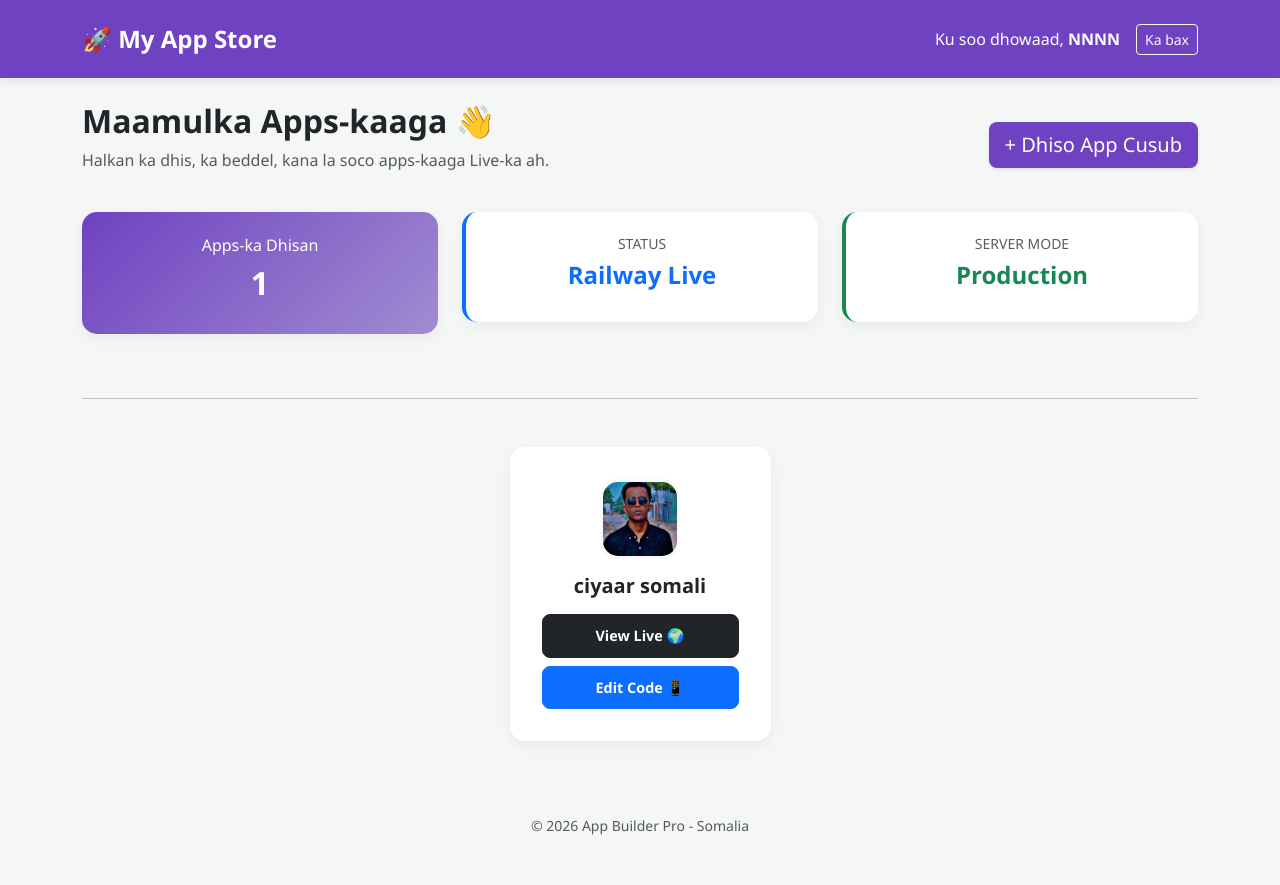
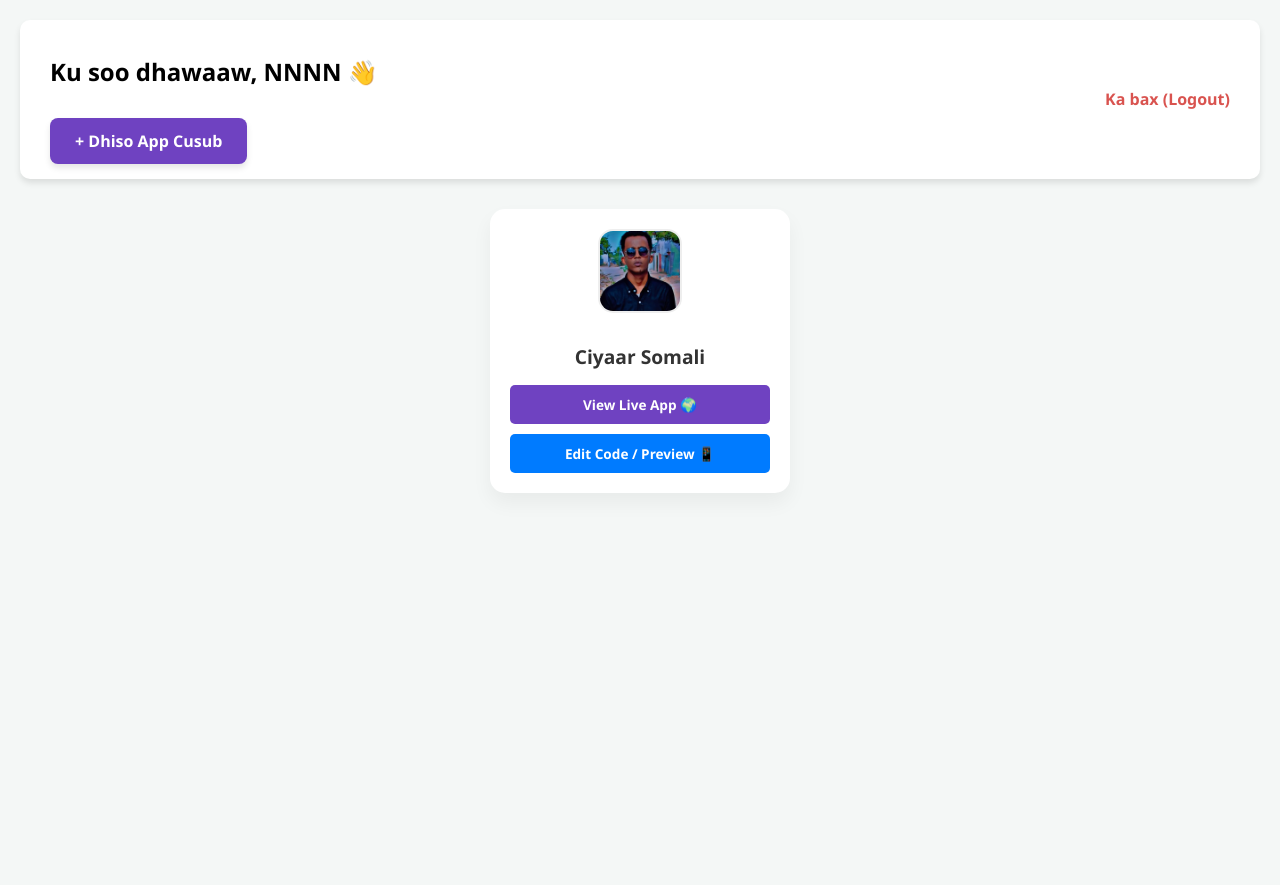
Before and after one commit to Abdi-Dev-2026/AppBuilderProject, a Django app: page /dashboard/ in a window 1280 px wide. After the commit the page ends 473 px from the top, so only its background shows below. Run offline with Django 5.2, Linux system fonts and the light colour scheme; a user stored in the database is signed in; data comes from the database, SQL or seed files in the repository.

Commit message:
Dashboard-ka waa la qurxiyey

```diff
--- a/core/templates/core/dashboard.html
+++ b/core/templates/core/dashboard.html
@@ -2,115 +2,84 @@
 <html lang="so">
 <head>
     <meta charset="UTF-8">
-    <meta name="viewport" content="width=device-width, initial-scale=1.0">
     <title>Dashboard - My App Store</title>
-    <link href="https://cdn.jsdelivr.net/npm/bootstrap@5.3.0/dist/css/bootstrap.min.css" rel="stylesheet">
     <style>
-        body { background-color: #f4f7f6; font-family: 'Segoe UI', Tahoma, Geneva, Verdana, sans-serif; }
-        .navbar { background-color: #6f42c1; box-shadow: 0 2px 10px rgba(0,0,0,0.1); }
-        .card { border: none; border-radius: 15px; box-shadow: 0 5px 15px rgba(0,0,0,0.05); transition: 0.3s; }
-        .card:hover { transform: translateY(-8px); box-shadow: 0 12px 20px rgba(0,0,0,0.1); }
-        .app-icon { width: 80px; height: 80px; border-radius: 18px; object-fit: cover; margin-bottom: 15px; border: 3px solid #f8f9fa; }
-        .btn-custom { border-radius: 8px; font-weight: 600; padding: 10px; font-size: 0.9rem; }
-        .stats-card { background: linear-gradient(135deg, #6f42c1, #a18cd1); color: white; }
+        body { font-family: 'Segoe UI', Tahoma, Geneva, Verdana, sans-serif; background-color: #f4f7f6; margin: 0; padding: 20px; }
+        .header { display: flex; justify-content: space-between; align-items: center; background: #fff; padding: 15px 30px; border-radius: 10px; box-shadow: 0 4px 6px rgba(0,0,0,0.1); }
+
+        .app-container { display: flex; flex-wrap: wrap; gap: 25px; margin-top: 30px; justify-content: center; }
+        .app-card { background: #fff; border-radius: 15px; padding: 20px; width: 260px; text-align: center; box-shadow: 0 10px 20px rgba(0,0,0,0.05); transition: 0.3s; }
+        .app-card:hover { transform: translateY(-10px); }
+
+        /* Sawirka Icon-ka */
+        .app-card img { width: 80px; height: 80px; border-radius: 15px; object-fit: cover; margin-bottom: 15px; border: 2px solid #eee; }
+        .app-card h3 { margin: 10px 0; color: #333; font-size: 1.2rem; text-transform: capitalize; }
+
+        /* Batoonada Card-ka dhexdiisa */
+        .btn-group { display: flex; flex-direction: column; gap: 10px; margin-top: 15px; }
+
+        .btn-live { background: #6f42c1; color: white; padding: 10px; border-radius: 5px; text-decoration: none; font-weight: bold; font-size: 0.85rem; transition: 0.3s; }
+        .btn-live:hover { background: #5a32a3; }
+
+        .btn-edit { background: #007bff; color: white; padding: 10px; border-radius: 5px; text-decoration: none; font-weight: bold; font-size: 0.85rem; transition: 0.3s; }
+        .btn-edit:hover { background: #0056b3; }
+
+        .btn-download { background: #28a745; color: white; padding: 10px; border-radius: 5px; text-decoration: none; font-weight: bold; font-size: 0.85rem; transition: 0.3s; }
+        .btn-download:hover { background: #218838; }
+
+        /* Batoonka weyn ee Create App */
+        .btn-create { background: #6f42c1; color: white; padding: 12px 25px; border-radius: 8px; text-decoration: none; font-weight: bold; box-shadow: 0 4px 6px rgba(0,0,0,0.1); display: inline-block; margin-top: 10px; }
+        .btn-create:hover { background: #5a32a3; }
+
+        .logout-btn { color: #d9534f; text-decoration: none; font-weight: bold; }
     </style>
 </head>
 <body>
 
-<nav class="navbar navbar-dark mb-4 p-3">
-    <div class="container">
-        <a class="navbar-brand fw-bold fs-4" href="#">🚀 My App Store</a>
-        <div class="d-flex align-items-center">
-            <span class="text-white me-3 d-none d-md-block">Ku soo dhowaad, <strong>{{ request.user.username }}</strong></span>
-            <a href="{% url 'logout' %}" class="btn btn-outline-light btn-sm">Ka bax</a>
+    <div class="header">
+        <div>
+            <h2>Ku soo dhawaaw, {{ request.user.username }} 👋</h2>
+            <a href="{% url 'create_app' %}" class="btn-create">+ Dhiso App Cusub</a>
         </div>
-    </div>
-</nav>
-
-<div class="container">
-    <div class="row mb-4 align-items-center">
-        <div class="col-md-8">
-            <h2 class="fw-bold text-dark">Maamulka Apps-kaaga 👋</h2>
-            <p class="text-muted">Halkan ka dhis, ka beddel, kana la soco apps-kaaga Live-ka ah.</p>
-        </div>
-        <div class="col-md-4 text-md-end">
-            <a href="{% url 'create_app' %}" class="btn btn-primary btn-lg shadow-sm" style="background-color: #6f42c1; border: none;">
-                + Dhiso App Cusub
-            </a>
-        </div>
+        <a href="{% url 'logout' %}" class="logout-btn">Ka bax (Logout)</a>
     </div>
 
-    <div class="row mb-5">
-        <div class="col-md-4 mb-3">
-            <div class="card p-4 stats-card text-center">
-                <h6>Apps-ka Dhisan</h6>
-                <h2 class="fw-bold">{{ apps|length }}</h2>
-            </div>
-        </div>
-        <div class="col-md-4 mb-3">
-            <div class="card p-4 text-center bg-white border-start border-primary border-4">
-                <h6 class="text-muted text-uppercase small">Status</h6>
-                <h4 class="text-primary fw-bold">Railway Live</h4>
-            </div>
-        </div>
-        <div class="col-md-4 mb-3">
-            <div class="card p-4 text-center bg-white border-start border-success border-4">
-                <h6 class="text-muted text-uppercase small">Server Mode</h6>
-                <h4 class="text-success fw-bold">Production</h4>
-            </div>
-        </div>
-    </div>
-
-    <hr class="mb-5">
-
-    <div class="row justify-content-center">
+    <div class="app-container">
         {% for app in apps %}
-            <div class="col-lg-3 col-md-4 col-sm-6 mb-4">
-                <div class="card h-100 p-3 text-center">
-                    <div class="card-body">
+            <div class="app-card">
                 {% if app.image_url %}
-                            <img src="{{ app.image_url }}" alt="{{ app.name }}" class="app-icon">
+                    <img src="{{ app.image_url }}" alt="{{ app.name }}">
                 {% elif app.icon %}
-                            <img src="{{ app.icon.url }}" alt="{{ app.name }}" class="app-icon">
+                    <img src="{{ app.icon.url }}" alt="{{ app.name }}">
                 {% else %}
-                            <img src="https://via.placeholder.com/80?text=App" alt="No Icon" class="app-icon">
+                    <img src="https://via.placeholder.com/80" alt="No Icon">
                 {% endif %}
 
-                        <h5 class="card-title fw-bold mb-3">{{ app.name }}</h5>
+                <h3>{{ app.name }}</h3>
 
-                        <div class="d-grid gap-2">
-                            <a href="{% url 'app_detail' app.slug %}" class="btn btn-dark btn-custom" target="_blank">
-                                View Live 🌍
+                <div class="btn-group">
+                    <a href="{% url 'app_detail' app.slug %}" class="btn-live" target="_blank">
+                        View Live App 🌍
                     </a>
-                            <a href="{% url 'edit_code' app.id %}" class="btn btn-primary btn-custom">
-                                Edit Code 📱
+
+                    <a href="{% url 'edit_code' app.id %}" class="btn-edit">
+                        Edit Code / Preview 📱
                     </a>
+
                     {% if app.download_link %}
-                                <a href="{{ app.download_link }}" class="btn btn-success btn-custom" target="_blank">
-                                    Download ⬇️
+                        <a href="{{ app.download_link }}" class="btn-download" target="_blank">
+                            Download App ⬇️
                         </a>
                     {% endif %}
                 </div>
             </div>
-                </div>
-            </div>
         {% empty %}
-            <div class="col-12 text-center py-5">
-                <div class="p-5 bg-white rounded-4 shadow-sm">
-                    <p class="fs-5 text-muted">Weli ma jiraan Apps aad dhisatay. Bilow hadda!</p>
-                    <a href="{% url 'create_app' %}" class="btn btn-link text-decoration-none fw-bold" style="color: #6f42c1;">
-                        Riix halkan si aad u dhisatid app-kaagii ugu horreeyay.
-                    </a>
-                </div>
+            <div style="text-align: center; margin-top: 50px; width: 100%;">
+                <p>Weli ma jiraan Apps aad dhisatay. Bilow hadda!</p>
+                <a href="{% url 'create_app' %}" style="color: #6f42c1; font-weight: bold;">Riix halkan si aad u dhisatid app-kaagii ugu horreeyay.</a>
             </div>
         {% endfor %}
     </div>
-</div>
 
-<footer class="text-center py-5 text-muted">
-    <small>&copy; 2026 App Builder Pro - Somalia</small>
-</footer>
-
-<script src="https://cdn.jsdelivr.net/npm/bootstrap@5.3.0/dist/js/bootstrap.bundle.min.js"></script>
 </body>
 </html>
```
Lines whose indentation alone changed are shown as unchanged.
